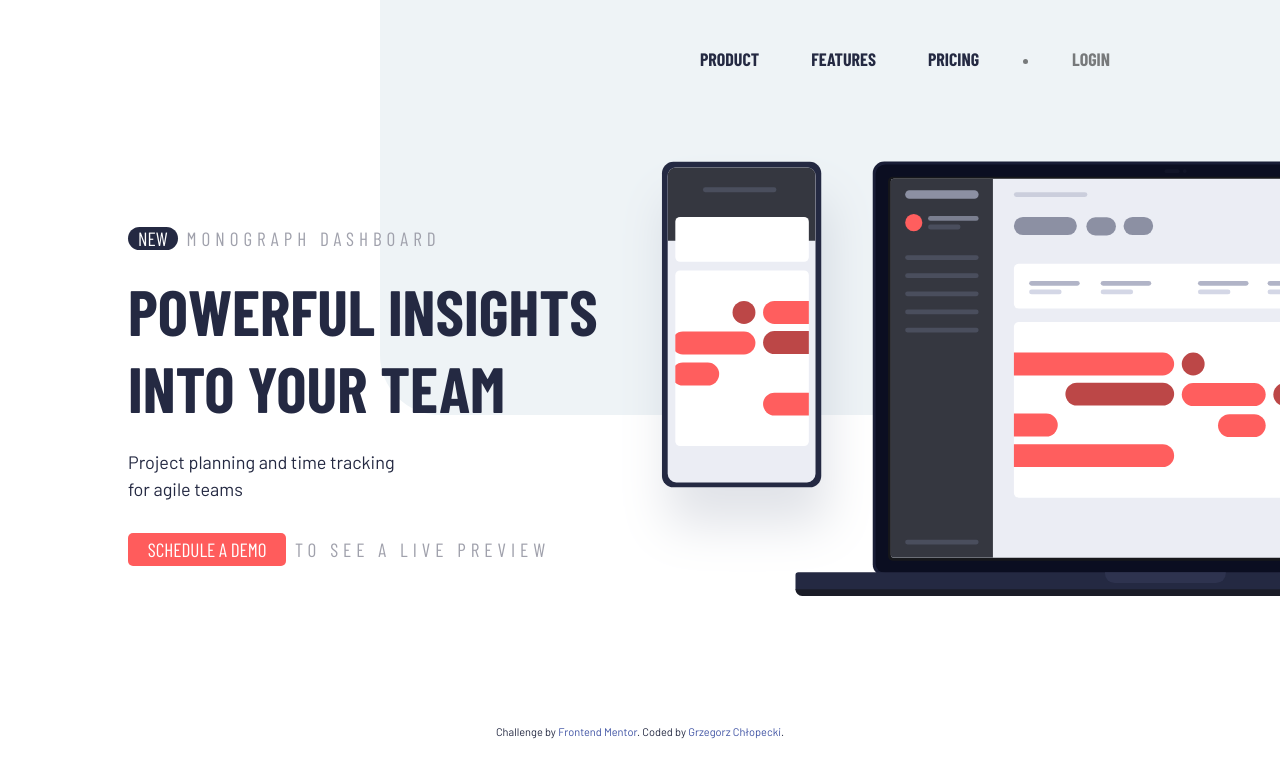
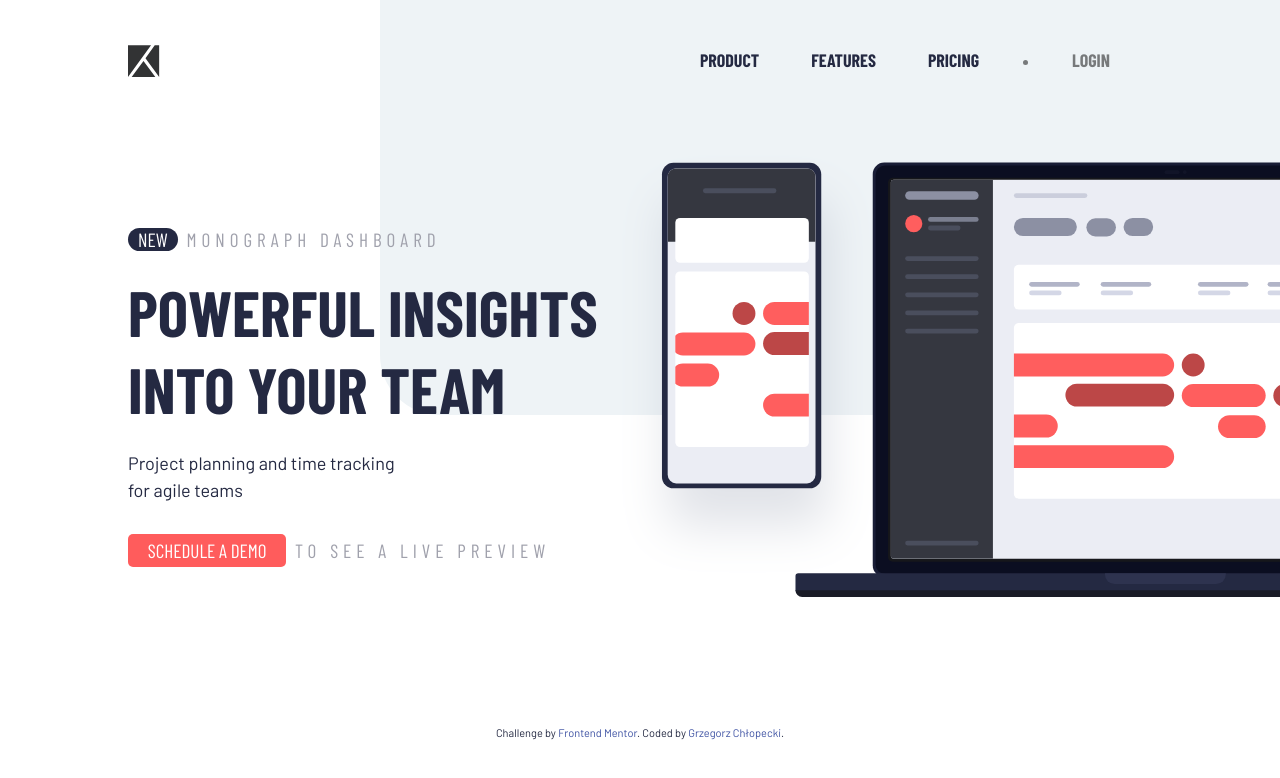
Before and after one commit to Alf131/challenge-intro-tracking, a plain HTML site: page index.html in a window 1280 px wide. Drawn offline with nearby package versions, Linux system fonts and the light colour scheme; the site is published under a folder, as on GitHub Pages, so addresses that start at the root find nothing.

Commit message:
repaired logo link

```diff
--- a/index.html
+++ b/index.html
@@ -23,7 +23,7 @@
 <body>
   <div class="background"></div>
   <nav class="navbar navbar-expand-lg navbar-light">
-      <a class="navbar-brand" href="#"><img src="/images/logo.svg" alt=""></a>
+      <a class="navbar-brand" href="#"><img src="images/logo.svg" alt=""></a>
       <button class="navbar-toggler collapsed" type="button" data-toggle="collapse" data-target="#navbarSupportedContent" aria-controls="navbarSupportedContent" aria-expanded="false" aria-label="Toggle navigation">
         <span class="icon-bar top-bar"></span>
         <span class="icon-bar middle-bar"></span>
```
